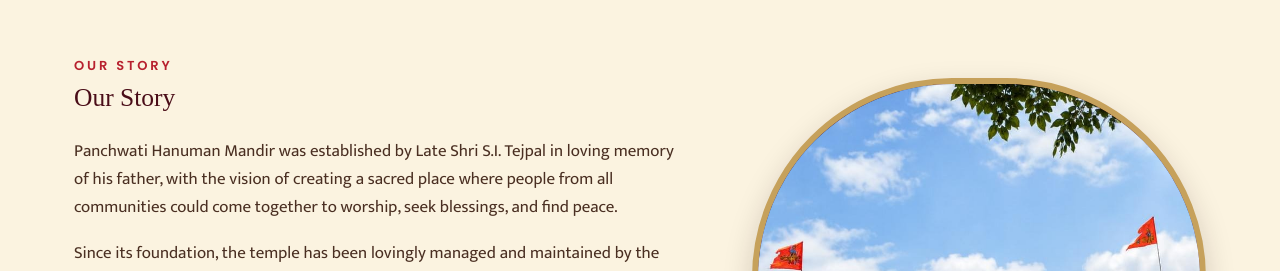
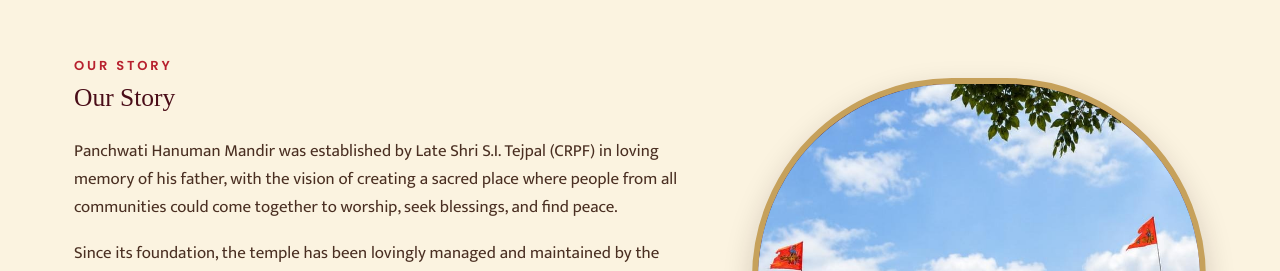
Before and after one commit to bhuvneshwar02/panchwatihanumanmandir, a React (Vite) app: page / in a window 1280 px wide. Shown: the part 1600-1871 px from the top of the page. Built offline with nearby package versions, Linux system fonts and the light colour scheme; a web font is replaced by a local one.

Commit message:
Update history text with founder's title

```diff
--- a/src/data/content.js
+++ b/src/data/content.js
@@ -27,7 +27,7 @@ const content = {
   history: {
     heading: "Our Story",
     paragraphs: [
-      "Panchwati Hanuman Mandir was established by Late Shri S.I. Tejpal in loving memory of his father, with the vision of creating a sacred place where people from all communities could come together to worship, seek blessings, and find peace.",
+      "Panchwati Hanuman Mandir was established by Late Shri S.I. Tejpal (CRPF) in loving memory of his father, with the vision of creating a sacred place where people from all communities could come together to worship, seek blessings, and find peace.",
       "Since its foundation, the temple has been lovingly managed and maintained by the Tejpal family, who continue to preserve its traditions with devotion and dedication. Every year, during the month of November, the family organizes a grand Bhandara (community feast), welcoming devotees from nearby villages and beyond. This tradition has been carried forward with great faith and will continue for generations to come.",
       "The temple is open to everyone and has become a place of hope, faith, and spiritual strength. Countless devotees visit to offer prayers to Shree Hanuman Ji, seeking blessings for health, happiness, success, and peace in their lives. Many believe their prayers have been answered, making the temple a cherished spiritual destination for the community.",
       "Tuesday, the sacred day dedicated to Shree Hanuman Ji, is the busiest day at the temple. Hundreds of devotees gather to offer prayers, participate in the aarti, and experience the divine atmosphere filled with devotion and positivity.",
```
